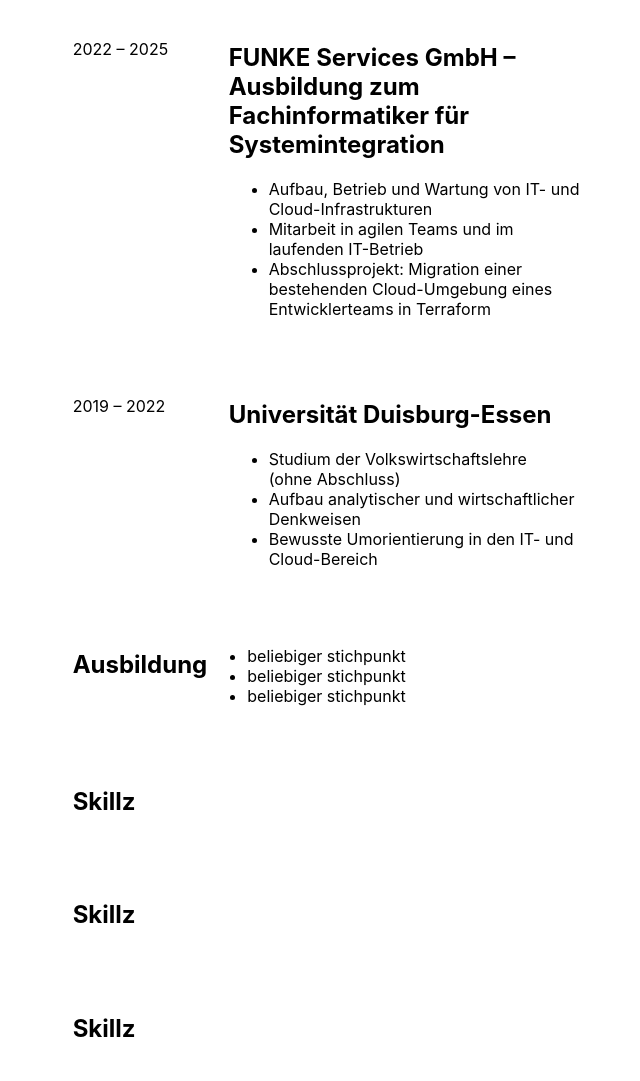
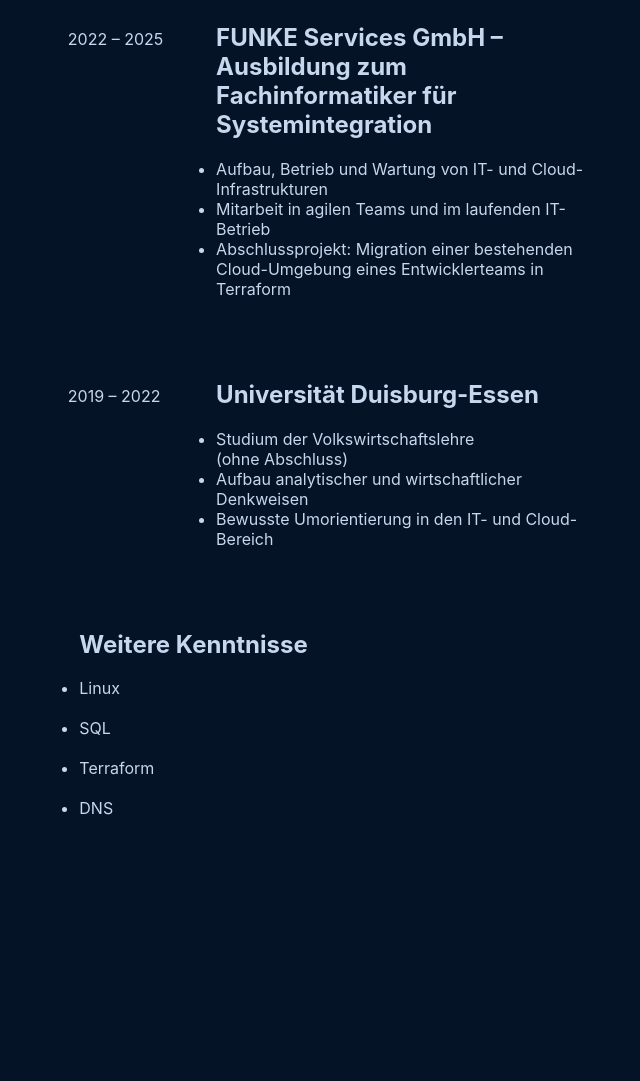
Before and after one commit to bilal-khan56/crispy-broccoli, a plain HTML site: page index.html in a window 1280 px wide. Shown: the part 417-1498 px from the top of the page, without its empty margins (618-1258 px from the left). After the commit the page ends 1293 px from the top, so only its background shows below. Drawn offline with Linux system fonts and the light colour scheme; a web font is replaced by a local one.

Commit message:
color, not finished though

```diff
--- a/index.html
+++ b/index.html
@@ -19,7 +19,9 @@
             </div>
 
             <div class="container-git">
-                <p>Get in touch: mohamed@bilal-khan.de</p>
+                <p>Get in touch:
+                    <a href="mailto:mohamed@bilal-khan.de">mohamed@bilal-khan.de</a>
+                </p>
             </div>
         </header>
 
@@ -34,7 +36,7 @@
                     </div>
 
                     <div class="box-text">
-                        <h2>FUNKE Services GmbH – Cloud Engineer</h2>
+                        <h2 class="titel">FUNKE Services GmbH – Cloud Engineer</h2>
                         <ul class="notes">
                             <li>
                                 <a>Planung, Aufbau und Betrieb von Cloud-Infrastrukturen in der Google Cloud</a>
@@ -61,7 +63,7 @@
                         <p>2022 – 2025</p>
                     </div>
                     <div class="box-text">
-                        <h2>FUNKE Services GmbH – Ausbildung zum Fachinformatiker für Systemintegration</h2>
+                        <h2 class="titel">FUNKE Services GmbH – Ausbildung zum Fachinformatiker für Systemintegration</h2>
                         <ul class="notes">
                             <li>
                                 <a>Aufbau, Betrieb und Wartung von IT- und Cloud-Infrastrukturen</a>
@@ -83,7 +85,7 @@
                     </div>
 
                     <div class="box-text">
-                        <h2>Universität Duisburg-Essen</h2>
+                        <h2 class="titel">Universität Duisburg-Essen</h2>
                         <ul class="notes">
                             <li>
                                 <a>Studium der Volkswirtschaftslehre<br>(ohne Abschluss)</a>
@@ -99,32 +101,23 @@
                 </div>
 
                 <div class="box">
-                    <h2>Ausbildung</h2>
-                    <ul class="notes">
-                        <li>
-                            <a>beliebiger stichpunkt</a>
-                        </li>
-                        <li>
-                            <a>beliebiger stichpunkt</a>
-                        </li>
-                        <li>
-                            <a>beliebiger stichpunkt</a>
-                        </li>
-                    </ul>
-                </div>
-
-                <div class="box">
-                    <h2>Skillz</h2>
-                </div>
-
-                <div class="box">
-                    <h2>Skillz</h2>
-                </div>
-
-                <div class="box">
-                    <h2>Skillz</h2>
-                </div>
-
+                    <div class="box-text">
+                        <h2 class="titel">Weitere Kenntnisse</h2>
+                        <ul class="weitere">
+                            <li class="weitere">
+                                <a>Linux</a>
+                            </li>
+                            <li class="weitere">
+                                <a>SQL</a>
+                            </li>
+                            <li class="weitere">
+                                <a>Terraform</a>
+                            </li>
+                            <li class="weitere">
+                                <a>DNS</a>
+                            </li>
+                        </ul>
+                    </div>
             </div>
         </section>
     </div>
--- a/style.css
+++ b/style.css
@@ -2,8 +2,14 @@
   font-family: Inter, sans-serif;
 }
 
+body {
+    background-color: #051326;
+    color: #c7d7ed;
+
+}
+
 body::selection{
-    background-color: green;
+    /*background-color: green;*/
 }
 .main{
     display: flex;
@@ -18,8 +24,20 @@ body::selection{
     top: 12%;
     flex-basis: 600px;
     height: fit-content;
+}
 
+/*
+Source - https://stackoverflow.com/q/10632468
+Posted by Roland, modified by community. See post 'Timeline' for change history
+Retrieved 2026-03-09, License - CC BY-SA 3.0
+*/
+
+a[href^="mailto:"]
+
+{
+  color: #c7d7ed;
 }
+
 
 .container-hero {
     /*background-color: aqua;*/
@@ -47,20 +65,35 @@ body::selection{
     margin: 15px 20px;
     padding: 15px 20px;
     /*background-color: bisque;*/
-    flex-basis: 500px;
+    /*flex-basis: 500px;*/
+    transition-duration: 0.5s;
+}
+
+.box:hover {
+    background-color: #0a2140;
 }
 
 .boxes {
-    flex-basis: 600px;
+    flex-basis: 650px;
 }
 
 .box-text {
-    width: 70%;
+    width: 80%;
+}
+
+.titel {
+    margin-left: 40px;
 }
 
 .year {
-    width: 30%;
+    width: 20%;
+    margin-top: 10px;
+    margin-left: 5%;
     /*background-color: aqua;*/
+}
+
+.weitere {
+    margin-block-end:1lh;
 }
 
 
```
